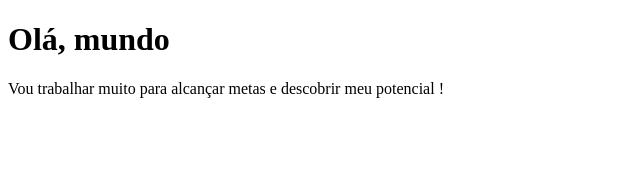
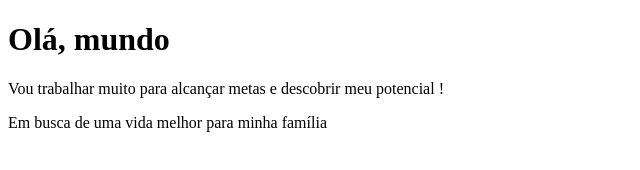
Before and after one commit to Dev-Verissimo/Projetos-abril, a plain HTML site: page Site-exemplo/index.html in a window 1280 px wide. Shown: the whole page, without its empty margins (0-640 px from the left). Drawn offline with Linux system fonts and the light colour scheme.

Commit message:
mais um parágrafo
paragrafo

```diff
--- a/Site-exemplo/index.html
+++ b/Site-exemplo/index.html
@@ -11,6 +11,7 @@
     <p>Vou trabalhar muito para alcançar metas e descobrir meu
         potencial !
     </p>
+    <p> Em busca de uma vida melhor para minha família</p>
 
 </body>
 </html>
```
